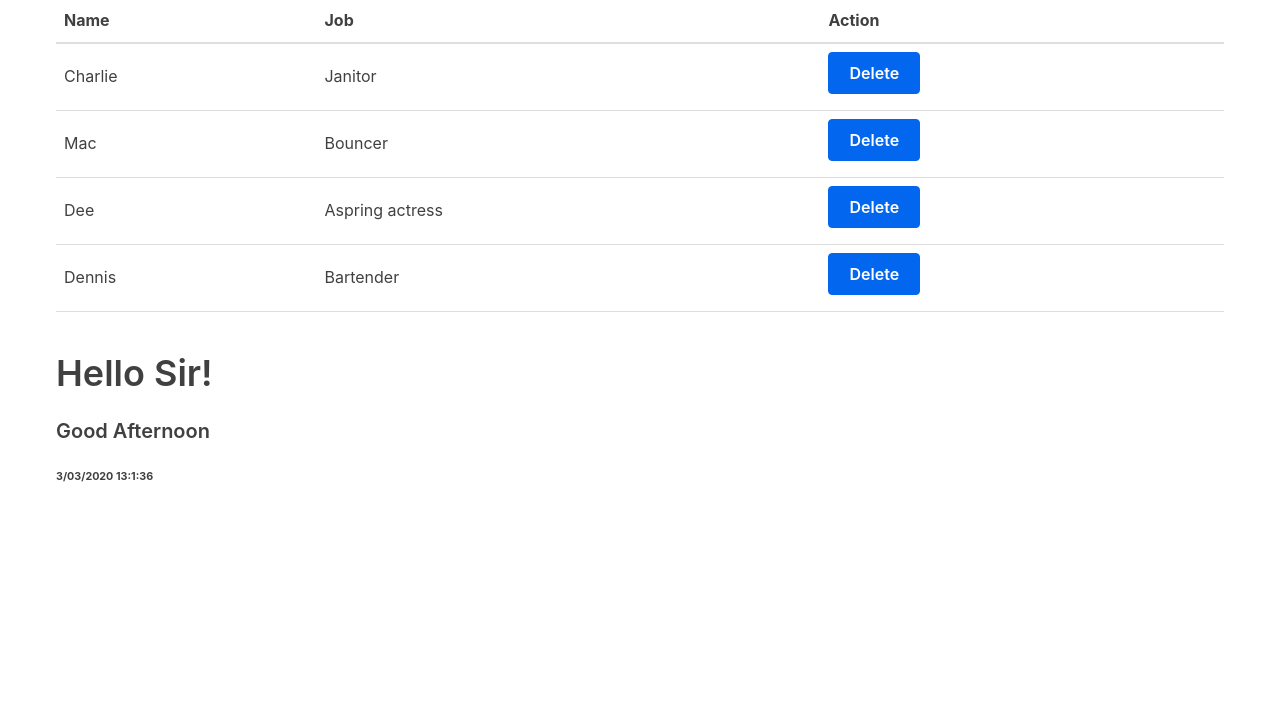
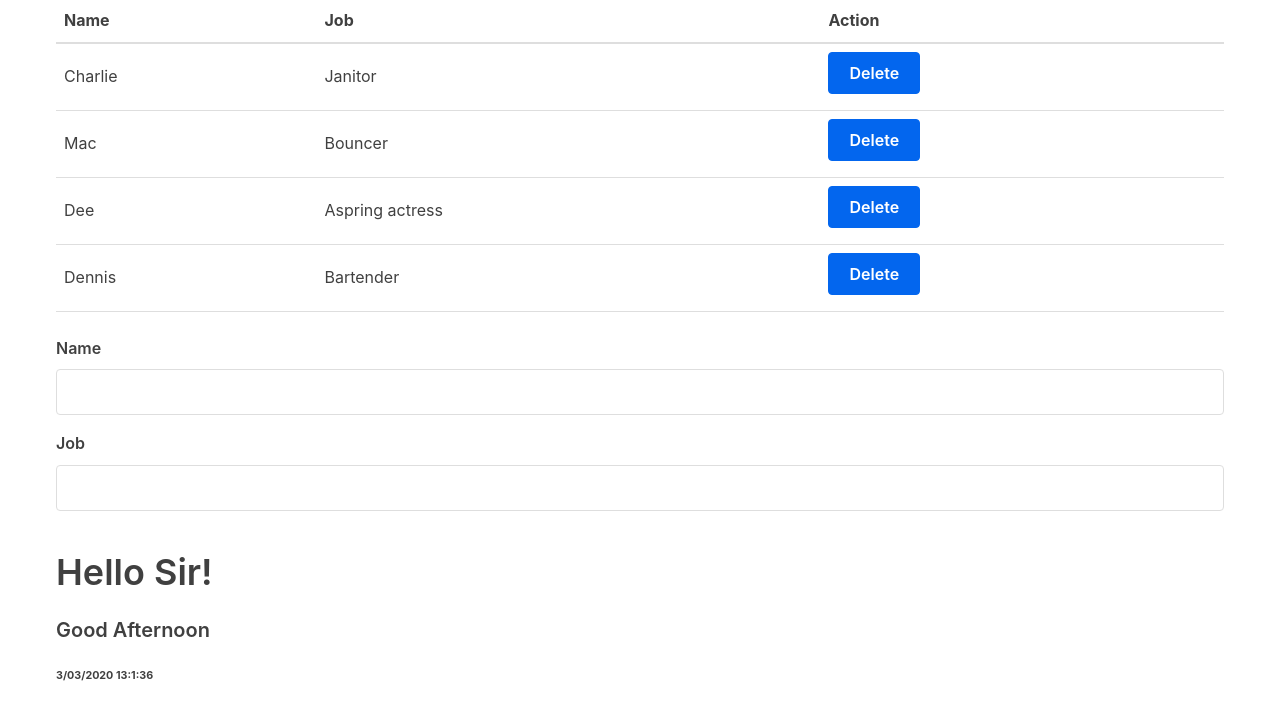
Before and after one commit to sekhart/my-app-redux, a React (Create React App) app: page / in a window 1280 px wide. Shown: the top 720 px of the page. Built offline with nearby package versions, Linux system fonts and the light colour scheme.

Commit message:
added form js

```diff
--- a/src/App.js
+++ b/src/App.js
@@ -1,6 +1,7 @@
 import React, {Component} from 'react';
 import './App.css';
 import Table from './Table'
+import Form from './Form'
 
 import {Greeting, DateFunc} from './Greeting';
 import {Wishing} from './Greeting';
@@ -50,6 +51,7 @@
     return (
       <div className="container">
         <Table characterData={characters} removeCharacter={this.removeCharacter} />
+        <Form />
         <Greeting greetingData={greet} />
         <Wishing wishData={hour} />
         <DateFunc dateData={date} />
--- /dev/null
+++ b/src/Form.js
@@ -0,0 +1,46 @@
+import React, {Component} from 'react'
+
+class Form extends Component {
+    constructor(props){
+        super(props)
+
+        this.initialState = {
+            name: '',
+            job: '',
+        }
+
+        this.state = this.initialState
+    }
+
+    handleChange = event => {
+        const {name, value} = event.target
+
+        this.setState({
+            [name]: value,
+        })
+    }
+
+    render() {
+        const {name, job} = this.state;
+        return(
+            <form>
+            <label htmlFor="name">Name</label>
+            <input
+              type="text"
+              name="name"
+              id="name"
+              value={name}
+              onChange={this.handleChange} />
+            <label htmlFor="job">Job</label>
+            <input
+              type="text"
+              name="job"
+              id="job"
+              value={job}
+              onChange={this.handleChange} />
+          </form>
+        )
+    }
+}
+
+export default Form
```
